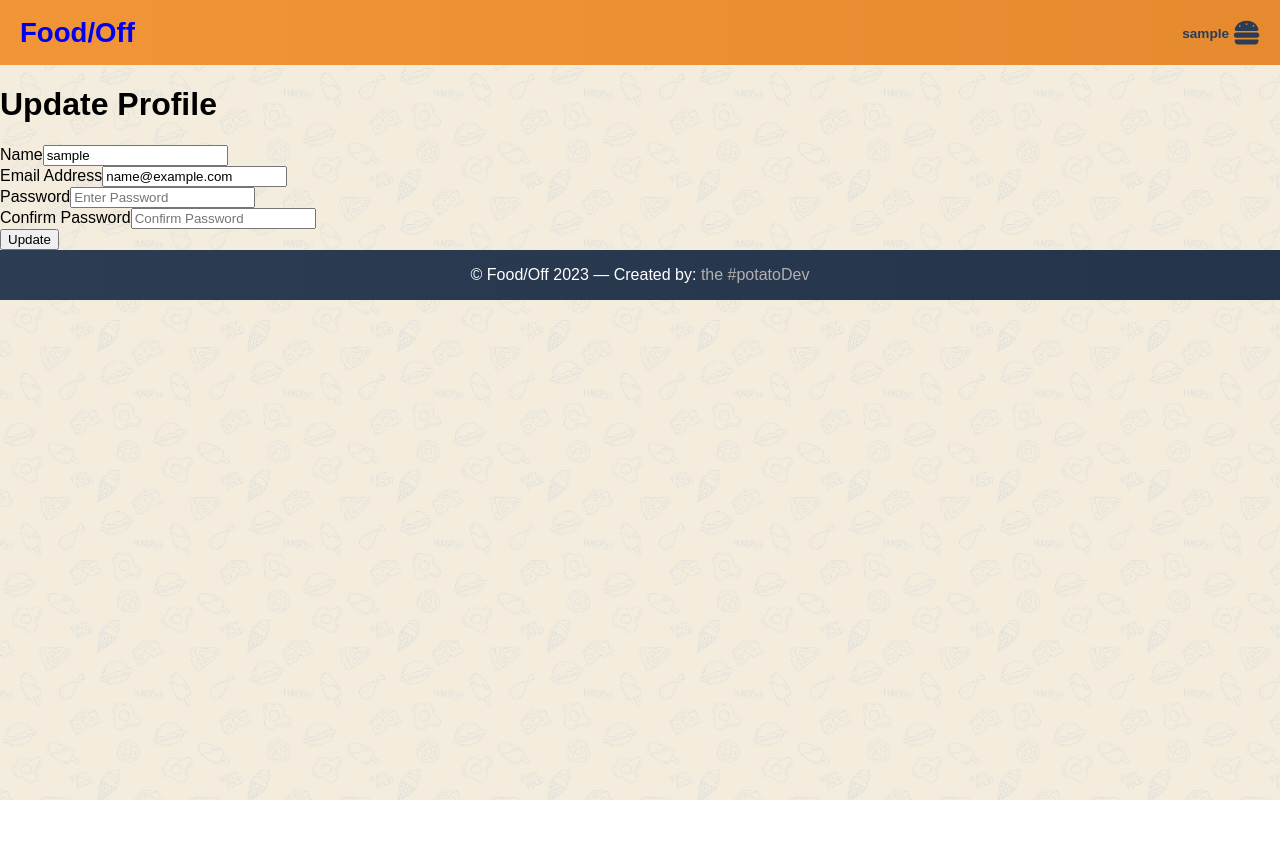
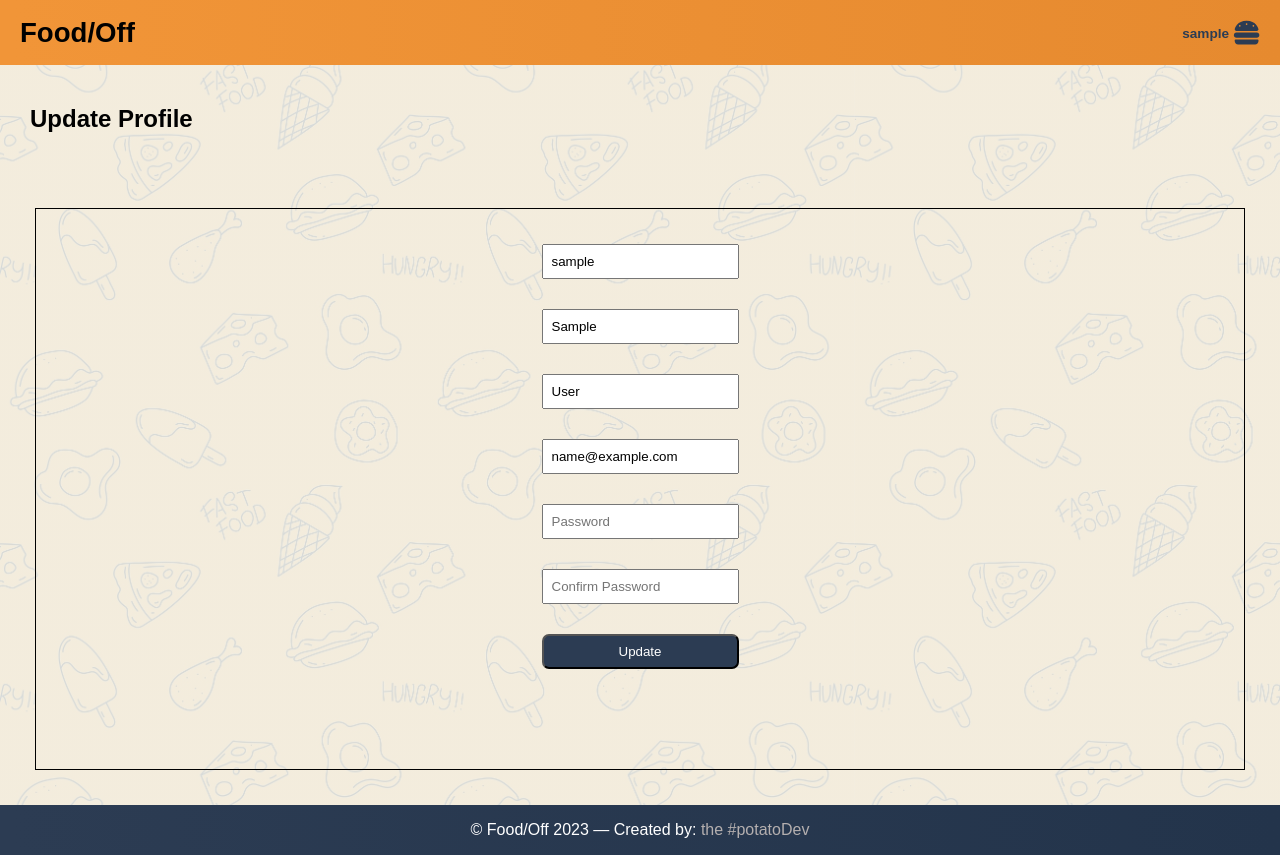
Before and after one commit to thePotatoDev-git/Food-Off, a React (Vite) app in the folder frontend/: page /profile in a window 1280 px wide. Before the commit the page ends 800 px from the top, so only its background shows below. Built offline with nearby package versions, Linux system fonts and the light colour scheme; sample sign-in values are in the browser's storage.

Commit message:
Updated profile update screen

```diff
--- a/frontend/src/index.css
+++ b/frontend/src/index.css
@@ -23,6 +23,7 @@ section {
 }
 a {
     text-decoration: none;
+    color: black;
 }
 a:visited {
     color: inherit;
@@ -50,6 +51,9 @@ a:visited {
 
 .icon {
     margin: 0 7px;
+}
+.page-header {
+    padding-left: 20px;
 }
 
 /****************************************************************************
@@ -283,6 +287,7 @@ button:active {
 }
 .entries--entry {
     display: flex;
+    height: 71px;
     padding: 10px 10px;
     align-items: center;
     border-bottom: 1px solid gray;
@@ -344,8 +349,12 @@ button:active {
 .form-field label {
     padding: 5px 0;
 }
-.form-field input {
+.form-field input,
+.form-field select {
     padding: 8px;
+}
+.budget-select {
+    color: black;
 }
 /****************************************************************************
     FOOTER
--- a/frontend/src/screens/ProfileScreen.jsx
+++ b/frontend/src/screens/ProfileScreen.jsx
@@ -11,7 +11,7 @@ import { useUpdateUserMutation } from '../slices/usersApiSlice';
 import React from 'react'
 
 const ProfileScreen = () => {
-    const [name, setUsername] = useState('');
+    const [username, setUsername] = useState('');
     const [firstName, setFirstName] = useState('');
     const [lastName, setLastName] = useState('');
     const [email, setEmail] = useState('');
@@ -56,9 +56,53 @@ const ProfileScreen = () => {
 
     return (
         <FormContainer>
-            <h1>Update Profile</h1>
+            <section className="greeting">
+                <h2>Update Profile</h2>
+            </section>
 
-            <Form onSubmit={ submitHandler }>
+            <section className="main">
+
+                <div className="login--info">
+                        <form className="login-field" onSubmit={ submitHandler }>
+                            <input type="text"
+                                    placeholder="Username"
+                                    value={username}
+                                    onChange={ (e) => setUsername(e.target.value) }
+                            />
+                            <input type="text"
+                                    placeholder="First name"
+                                    value={firstName}
+                                    onChange={ (e) => setFirstName(e.target.value) }
+                            />
+                            <input type="text"
+                                    placeholder="Last name"
+                                    value={lastName}
+                                    onChange={ (e) => setLastName(e.target.value) }
+                            />
+                            <input type="email"
+                                    placeholder="Email"
+                                    value={email}
+                                    onChange={ (e) => setEmail(e.target.value) }
+                            />
+                            <input type="password"
+                                    placeholder="Password"
+                                    value={password}
+                                    onChange={ (e) => setPassword(e.target.value) }
+                            />
+                            <input type="password"
+                                    placeholder="Confirm Password"
+                                    value={confirmPassword}
+                                    onChange={ (e) => setConfirmPassword(e.target.value) }
+                            />
+                            <input type="submit" className="submit" value="Update"/>
+
+                            {isLoading && <Loader />}
+
+                        </form>
+                    </div>
+                </section>
+
+            {/* <Form onSubmit={ submitHandler }>
             <Form.Group className="my-2" controlId="name">
                     <Form.Label>Name</Form.Label>
                     <Form.Control
@@ -109,7 +153,7 @@ const ProfileScreen = () => {
                     Update
                 </Button>
 
-            </Form>
+            </Form> */}
         </FormContainer>
     )
 }
```
Also changed, not shown: 1 other file (tests, documents, lock files or other folders).
